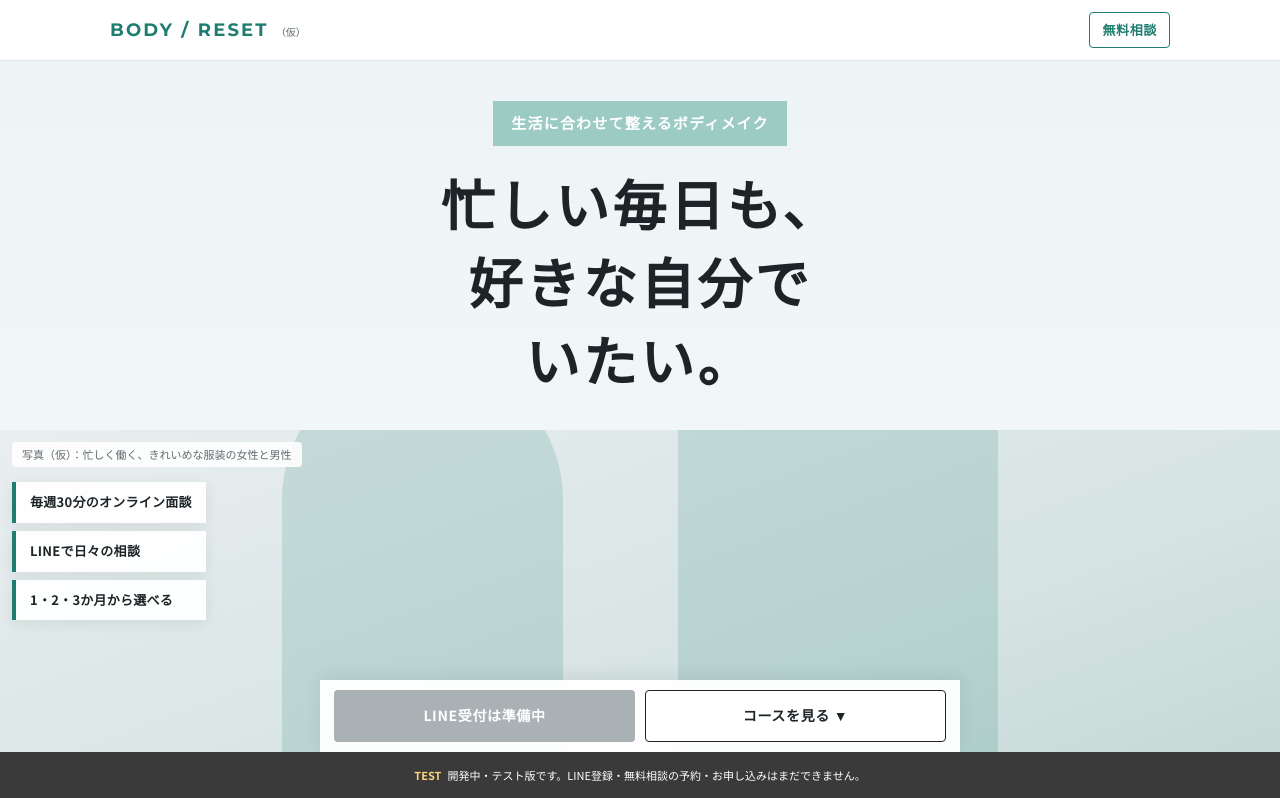
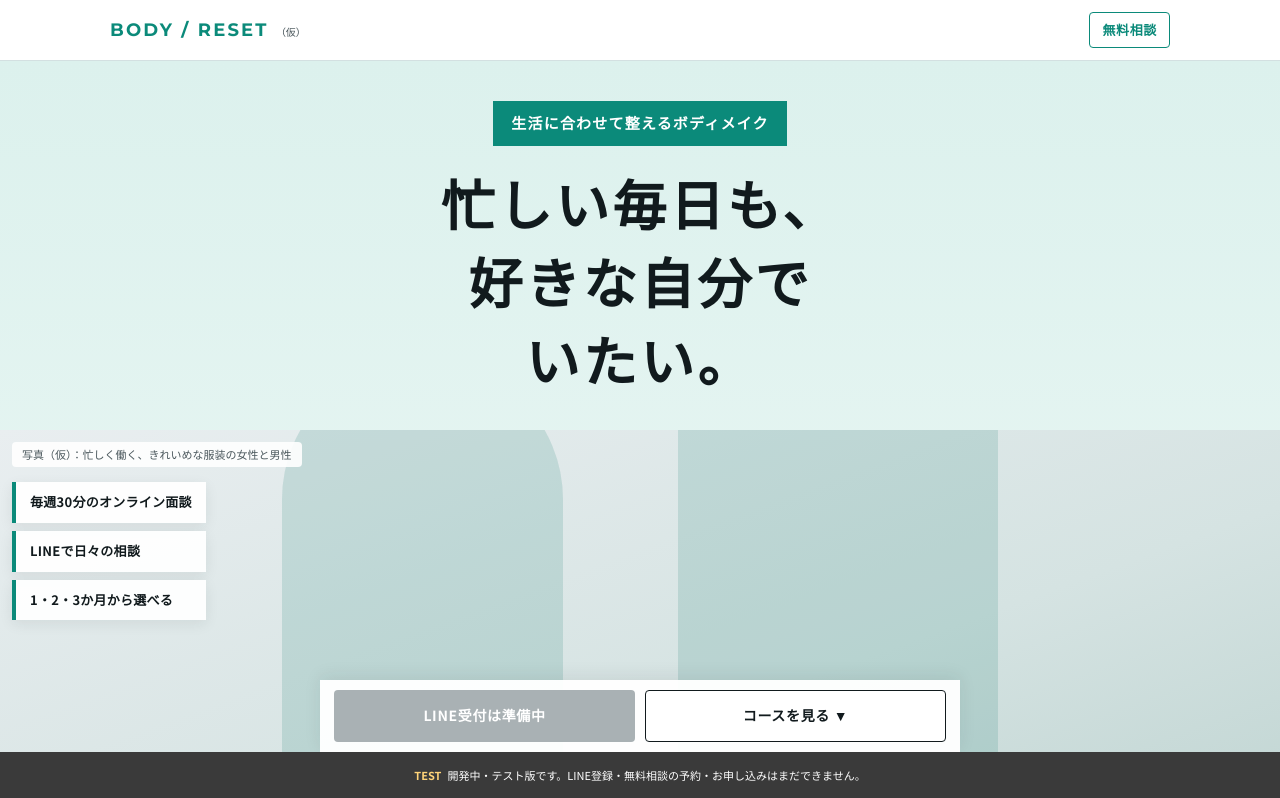
Before and after one commit to tanadaitanaka-svg/body-make-lp-preview, a plain HTML site: page service/index.html in a window 1280 px wide. Shown: the top 798 px of the page. Drawn offline with Linux system fonts and the light colour scheme.

Commit message:
テスト版LPを更新

```diff
--- a/service/index.html
+++ b/service/index.html
@@ -29,16 +29,16 @@
 <style>
   :root {
     --white: #ffffff;
-    --mist: #f3f6f7;
-    --ink: #1d2427;
-    --muted: #5f6b70;
-    --line: #dfe6e8;
-    --teal: #1e7d70;
-    --teal-deep: #155f55;
-    --teal-soft: #9ccbc4;
-    --teal-tint: #e4f1ef;
-    --slate: #3a464c;
-    --gold: #b8923a;
+    --mist: #eef5f4;
+    --ink: #111a1d;
+    --muted: #4a575c;
+    --line: #d3e0e1;
+    --teal: #0b8a7a;
+    --teal-deep: #075e54;
+    --teal-soft: #2fa494;
+    --teal-tint: #dcf1ed;
+    --slate: #1f2c33;
+    --gold: #d6981a;
     --line-green: #06c755;
     --radius: 6px;
     --cta-h: 76px;
@@ -76,6 +76,7 @@
   }
   .photo .fig { position: absolute; bottom: 0; width: 22%; aspect-ratio: 1 / 2.1; background: rgba(30, 125, 112, .16); border-radius: 999px 999px 0 0; }
   .photo .fig.b { width: 25%; aspect-ratio: 1 / 2.3; }
+  .photo .ph-img { position: absolute; inset: 0; width: 100%; height: 100%; object-fit: cover; z-index: 3; }
   .photo .cap {
     position: absolute; left: 12px; top: 12px; z-index: 1; padding: 4px 10px; border-radius: 4px;
     background: rgba(255, 255, 255, .9); font-size: 11px; color: var(--muted); line-height: 1.5; letter-spacing: 0;
@@ -109,15 +110,15 @@
   .head-link { font-size: 13px; font-weight: 700; color: var(--teal); text-decoration: none; border: 1.5px solid var(--teal); border-radius: 4px; padding: 5px 12px; }
 
   /* ---------- 1. ファーストビュー ---------- */
-  .fv { padding: 40px 0 0; background: linear-gradient(180deg, #eef4f5 0%, #f7fafa 100%); overflow: hidden; }
+  .fv { padding: 40px 0 0; background: linear-gradient(180deg, #dcf1ed 0%, #f2faf8 100%); overflow: hidden; }
   .fv-copy { text-align: center; }
-  .fv .label { display: inline-block; background: var(--teal-soft); color: #fff; font-weight: 700; font-size: 15px; padding: 8px 18px; letter-spacing: .08em; }
+  .fv .label { display: inline-block; background: var(--teal); color: #fff; font-weight: 700; font-size: 15px; padding: 8px 18px; letter-spacing: .08em; }
   .fv h1 { font-size: 38px; line-height: 1.45; font-weight: 900; margin: 18px 0 0; letter-spacing: .06em; }
   .fv-visual { position: relative; margin-top: 32px; }
   .fv .photo { height: 380px; }
   .fv .photo .fig.a { left: 22%; }
   .fv .photo .fig.b { right: 22%; }
-  .fv-chips { position: absolute; left: 12px; top: 52px; display: grid; gap: 8px; z-index: 2; }
+  .fv-chips { position: absolute; left: 12px; top: 52px; display: grid; gap: 8px; z-index: 5; }
   .fv-chips span {
     display: block; background: rgba(255,255,255,.95); box-shadow: 0 4px 14px rgba(29,36,39,.08);
     font-size: 13px; font-weight: 700; padding: 8px 14px; border-left: 4px solid var(--teal); letter-spacing: .02em;
@@ -142,9 +143,9 @@
 
   /* ---------- 3. 3本柱 ---------- */
   .pillars { display: grid; gap: 20px; }
-  .pillar { background: var(--mist); padding: 28px 24px; }
+  .pillar { background: var(--teal-tint); padding: 28px 24px; border-top: 4px solid var(--teal); }
   .pillar .num { font-family: "Montserrat", sans-serif; font-weight: 700; color: var(--gold); font-size: 13px; letter-spacing: .12em; }
-  .pillar .label { font-size: 13px; font-weight: 700; color: var(--teal); margin: 4px 0 6px; }
+  .pillar .label { font-size: 13px; font-weight: 700; color: var(--teal-deep); margin: 4px 0 6px; }
   .pillar h3 { font-size: 20px; font-weight: 900; line-height: 1.6; margin: 0 0 10px; }
   .pillar p { margin: 0; color: var(--muted); font-size: 15px; }
 
@@ -300,6 +301,7 @@
     <div class="photo">
       <span class="cap">写真（仮）：忙しく働く、きれいめな服装の女性と男性</span>
       <span class="fig a"></span><span class="fig b"></span>
+      <img class="ph-img" src="../assets/lp/hero.jpg" alt="忙しく働く、きれいめな服装の女性と男性" loading="lazy" onerror="lpImgFallback(this)">
     </div>
     <div class="fv-chips">
       <span>毎週30分のオンライン面談</span>
@@ -324,21 +326,21 @@
     </div>
     <div class="scenes">
       <div class="scene">
-        <div class="photo"><span class="cap">写真（仮）</span><span class="fig"></span></div>
+        <div class="photo"><span class="cap">写真（仮）</span><span class="fig"></span><img class="ph-img" src="../assets/lp/scene-1.jpg" alt="仕事の合間の昼食" loading="lazy" onerror="lpImgFallback(this)"></div>
         <div class="body">
           <div class="tag"><b>1</b>忙しい日中</div>
           <p>自分のことはいつも後回し。そんな日にも、次の一手を用意しておく。</p>
         </div>
       </div>
       <div class="scene">
-        <div class="photo"><span class="cap">写真（仮）</span><span class="fig"></span></div>
+        <div class="photo"><span class="cap">写真（仮）</span><span class="fig"></span><img class="ph-img" src="../assets/lp/scene-2.jpg" alt="残業の日の夜" loading="lazy" onerror="lpImgFallback(this)"></div>
         <div class="body">
           <div class="tag"><b>2</b>残業続き</div>
           <p>遅い日が続く前提で、先に選び方まで整えておく。</p>
         </div>
       </div>
       <div class="scene">
-        <div class="photo"><span class="cap">写真（仮）</span><span class="fig"></span></div>
+        <div class="photo"><span class="cap">写真（仮）</span><span class="fig"></span><img class="ph-img" src="../assets/lp/scene-3.jpg" alt="予定のある週末" loading="lazy" onerror="lpImgFallback(this)"></div>
         <div class="body">
           <div class="tag"><b>3</b>予定のある週末</div>
           <p>予定がある週も、楽しむ前提で提案しておく。</p>
@@ -476,7 +478,7 @@
       <h2>完璧な毎日じゃなくていい。<br>あなたの現実から、<br>一緒に変えていく。</h2>
     </div>
     <div class="profile">
-      <div class="photo"><span class="cap">写真（仮）：担当者</span><span class="fig"></span></div>
+      <div class="photo"><span class="cap">写真（仮）：担当者</span><span class="fig"></span><img class="ph-img" src="../assets/lp/profile.jpg" alt="担当者" loading="lazy" onerror="lpImgFallback(this)"></div>
       <div>
         <ul class="roles"><li>栄養士</li><li>フルタイムの会社員</li><li>ボディメイク実践者</li></ul>
         <p>うまくいかなかった日も、まずは気持ちを受け止めます。そのうえで、栄養の知識をもとに、あなたの生活に合わせた次の一手を先回りして考えます。</p>
@@ -550,7 +552,7 @@
 
 <footer>
   <div class="wrap">
-    <p class="note">※本サービスは食生活の改善を支援するもので、医療行為・診断・治療ではありません。効果には個人差があります。<br>※このページはサービス設計用のたたき案です。写真・相談予約は準備中です。</p>
+    <p class="note">※本サービスは食生活の改善を支援するもので、医療行為・診断・治療ではありません。効果には個人差があります。<br>※写真はイメージです。<br>※このページはサービス設計用のたたき案です。相談予約は準備中です。</p>
     <p class="note">© BODY / RESET（仮称）</p>
   </div>
 </footer>
@@ -562,6 +564,12 @@
 </nav>
 
 <script>
+// 写真：assets/lp/ に .jpg → .png の順で探し、どちらもなければ仮の枠のまま
+function lpImgFallback(img) {
+  if (!img.dataset.tried) { img.dataset.tried = "1"; img.src = img.src.replace(/\.jpg$/, ".png"); }
+  else { img.remove(); }
+}
+
 // LINE公式アカウントの友だち追加URL。決まったらここに入れる（空のままだと「準備中」と表示）
 const LINE_URL = "";
 
```
